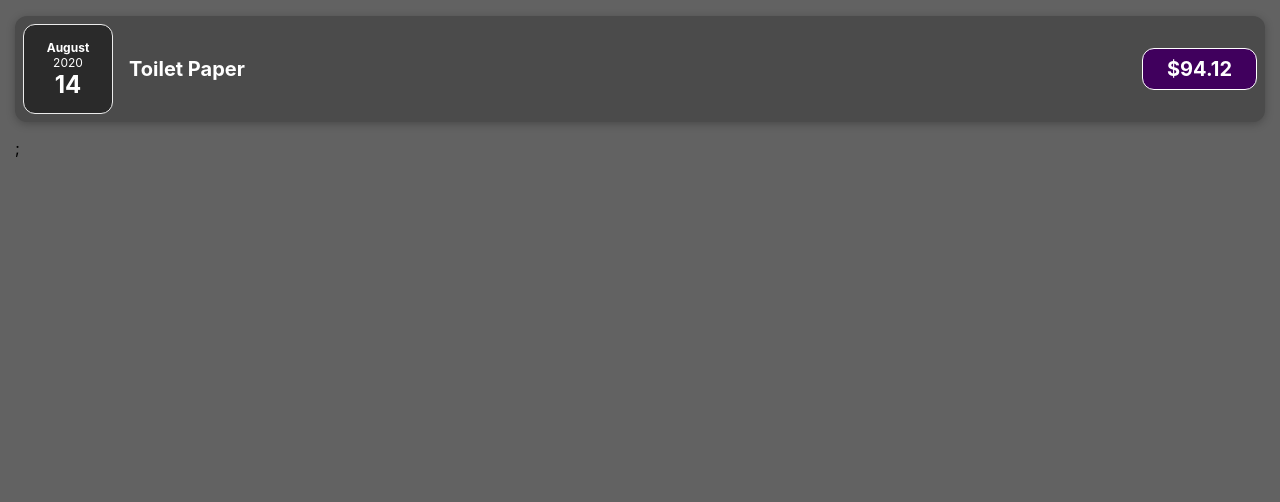
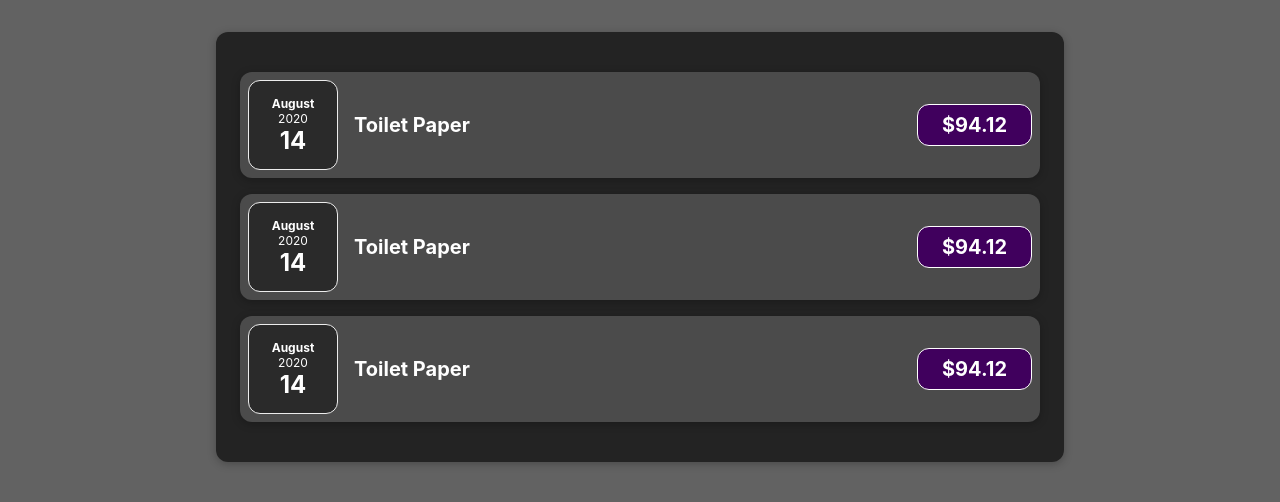
Before and after one commit to ssemugenyi/reactjs-projects, a React (Create React App) app in the folder expense-tracker/: page / in a window 1280 px wide. Shown: the top 502 px of the page. Built offline with nearby package versions, Linux system fonts and the light colour scheme.

Commit message:
Modified file by importing expenses wrapper

```diff
--- a/expense-tracker/src/App.js
+++ b/expense-tracker/src/App.js
@@ -1,5 +1,5 @@
 import React from "react";
-import ExpenseItem from "./components/ExpenseItem";
+import Expenses from "./components/Expenses";
 function App() {
   const expenses = [
     {
@@ -24,12 +24,7 @@ function App() {
   ];
   return (
     <div>
-      <ExpenseItem
-        title={expenses[0].title}
-        amount={expenses[0].amount}
-        date={expenses[0].date}
-      />
-      ;
+      <Expenses expenses={expenses} />
     </div>
   );
 }
```
